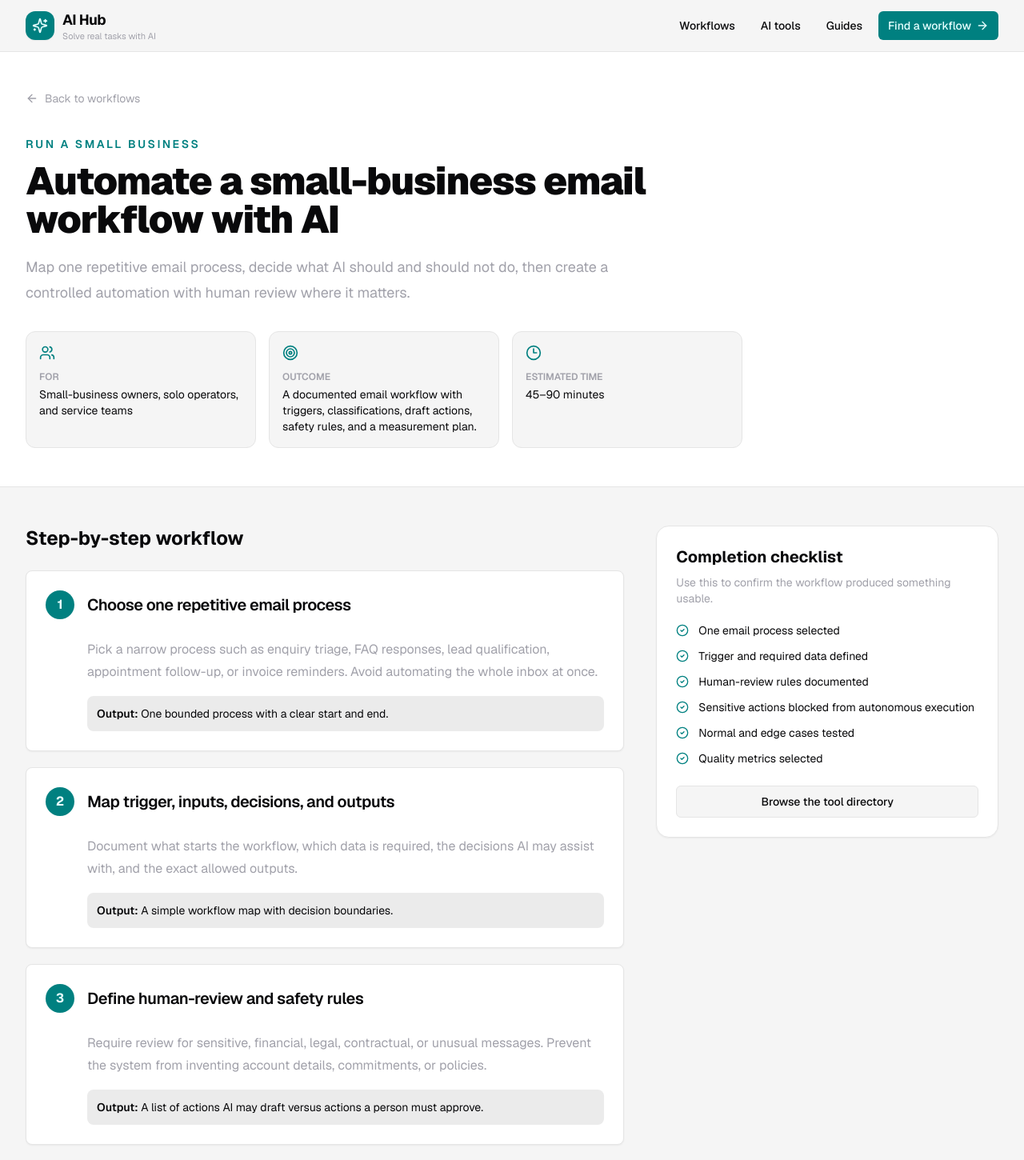
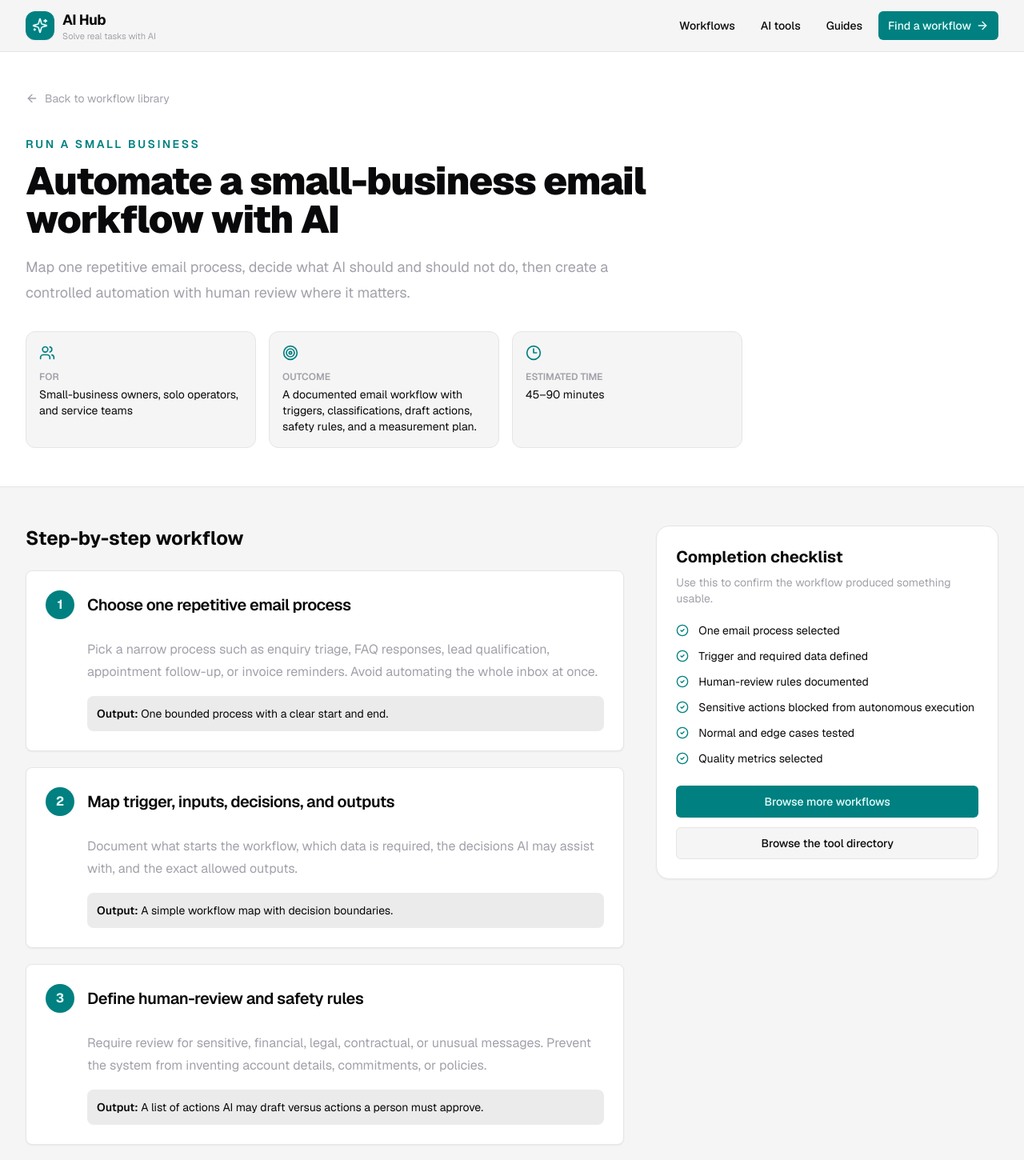
Before and after one commit to yopisimoni/ai-hub-last, a Next.js app: page /workflows/automate-a-small-business-email-workflow in a window 1280 px wide. Shown: the top 1450 px of the page at 80% size. Built offline with nearby package versions, Linux system fonts and the light colour scheme.

Commit message:
Add workflow metadata and library navigation

```diff
--- a/src/app/workflows/[slug]/page.tsx
+++ b/src/app/workflows/[slug]/page.tsx
@@ -1,3 +1,4 @@
+import type { Metadata } from "next";
 import { notFound } from "next/navigation";
 import Link from "next/link";
 import Navbar from "@/components/layout/Navbar";
@@ -9,6 +10,24 @@ import { Card, CardContent, CardHeader, CardTitle } from "@/components/ui/card";
 
 export function generateStaticParams() {
   return workflows.map((workflow) => ({ slug: workflow.slug }));
+}
+
+export async function generateMetadata({
+  params,
+}: {
+  params: Promise<{ slug: string }>;
+}): Promise<Metadata> {
+  const { slug } = await params;
+  const workflow = getWorkflow(slug);
+
+  if (!workflow) {
+    return { title: "Workflow not found" };
+  }
+
+  return {
+    title: workflow.title,
+    description: workflow.summary,
+  };
 }
 
 export default async function WorkflowPage({
@@ -28,11 +47,11 @@ export default async function WorkflowPage({
         <section className="border-b bg-card">
           <div className="container mx-auto px-4 py-12 sm:px-6 lg:px-8">
             <Link
-              href="/#workflows"
+              href="/workflows"
               className="inline-flex items-center gap-2 text-sm text-muted-foreground transition-colors hover:text-primary"
             >
               <ArrowLeft className="h-4 w-4" />
-              Back to workflows
+              Back to workflow library
             </Link>
 
             <div className="mt-8 max-w-4xl">
@@ -137,7 +156,10 @@ export default async function WorkflowPage({
                 ))}
               </div>
 
-              <Link href="/tools" className="mt-6 block">
+              <Link href="/workflows" className="mt-6 block">
+                <Button className="w-full">Browse more workflows</Button>
+              </Link>
+              <Link href="/tools" className="mt-3 block">
                 <Button variant="outline" className="w-full">
                   Browse the tool directory
                 </Button>
```
